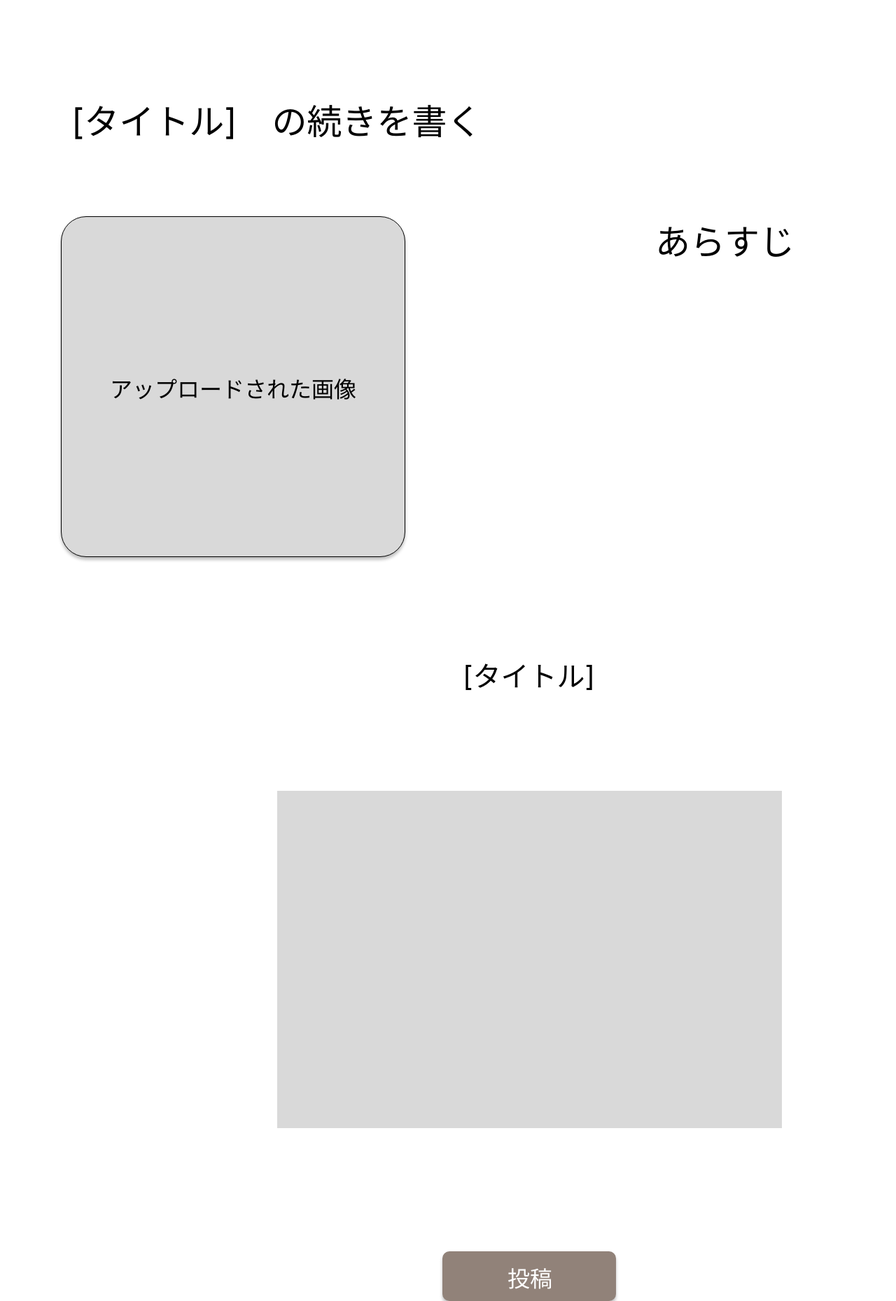
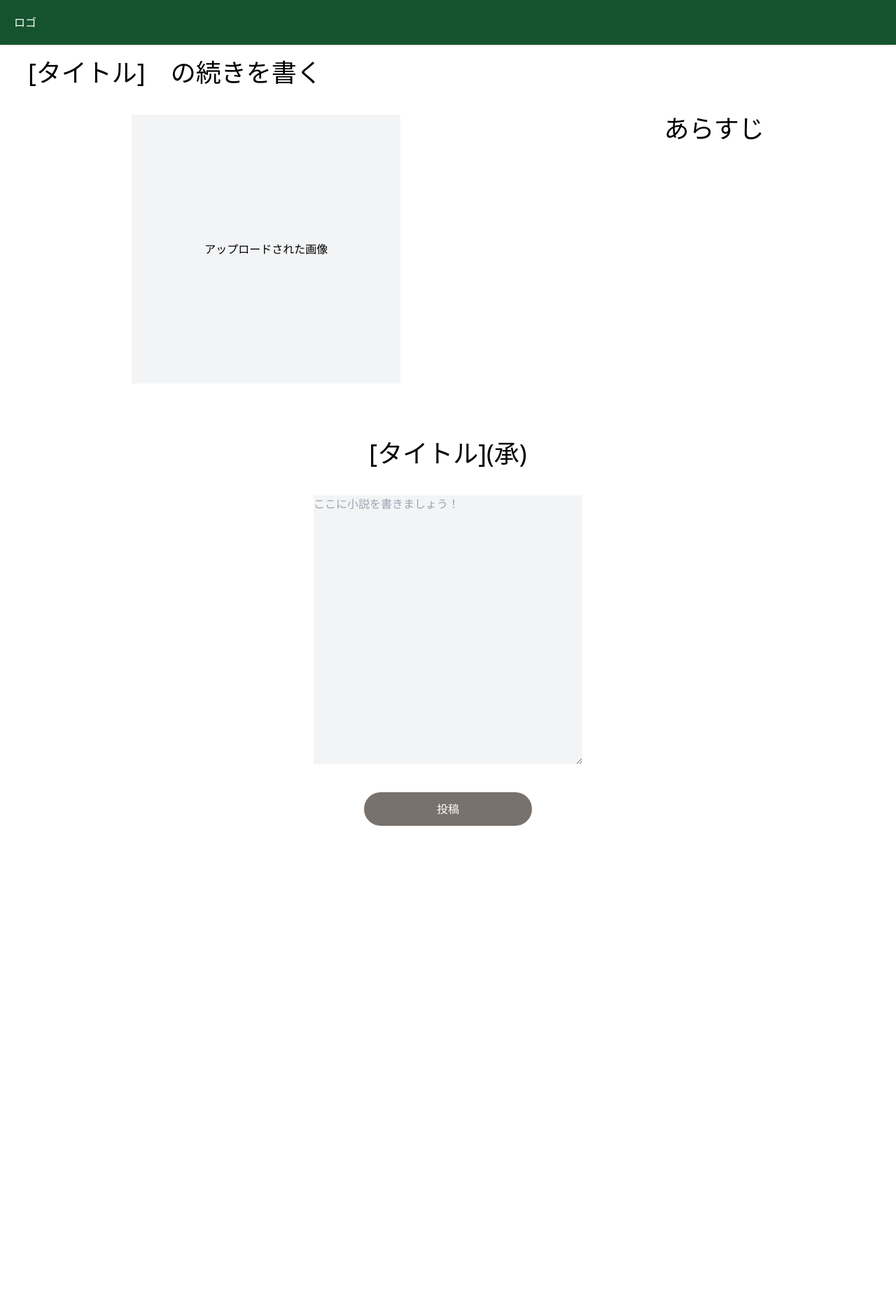
Before and after one commit to takuma-shishido/dejavu, a Django app: page /write_continue/ in a window 1280 px wide. Shown: the whole page at 70% size. After the commit the page ends 1180 px from the top, so only its background shows below. Run offline with Django 3.2, Linux system fonts and the light colour scheme; some libraries are stand-ins or nearby versions.

Commit message:
*要確認*小説の続きを書く画面のモック完成

```diff
--- a/dejavu/urls.py
+++ b/dejavu/urls.py
@@ -1,18 +1,4 @@
-"""dejavu URL Configuration
 
-The `urlpatterns` list routes URLs to views. For more information please see:
-    https://docs.djangoproject.com/en/3.2/topics/http/urls/
-Examples:
-Function views
-    1. Add an import:  from my_app import views
-    2. Add a URL to urlpatterns:  path('', views.home, name='home')
-Class-based views
-    1. Add an import:  from other_app.views import Home
-    2. Add a URL to urlpatterns:  path('', Home.as_view(), name='home')
-Including another URLconf
-    1. Import the include() function: from django.urls import include, path
-    2. Add a URL to urlpatterns:  path('blog/', include('blog.urls'))
-"""
 from django.contrib import admin
 from django.urls import path, include
 
--- a/templates/write_continue.html
+++ b/templates/write_continue.html
@@ -7,17 +7,32 @@
     <title>Dejavu</title>
 </head>
 <body>
-    <div style="width: 100%; height: 100%; position: relative; background: white">
-        <div style="width: 492px; height: 487px; left: 87px; top: 309px; position: absolute; background: #D9D9D9; box-shadow: 0px 4px 4px rgba(0, 0, 0, 0.25); border-radius: 36px; border: 1px black solid"></div>
-        <div style="left: 102px; top: 137px; position: absolute; color: black; font-size: 50px; font-family: Inter; font-weight: 400; word-wrap: break-word">[タイトル]　の続きを書く</div>
-        <div style="width: 248px; height: 71px; left: 632px; top: 1788px; position: absolute">
-            <div style="width: 248px; height: 71px; left: 0px; top: 0px; position: absolute; background: #918279; box-shadow: 0px 4px 4px rgba(0, 0, 0, 0.25); border-radius: 10px"></div>
-            <button style="width: 140.46px; left: 54.87px; top: 16px; position: absolute; text-align: center; color: white; font-size: 32px; font-family: Inter; font-weight: 400; word-wrap: break-word">投稿</button>
+    <nav class="p-5 bg-green-900 shadow">
+        <h1 class="text-white">ロゴ</h1>
+    </nav>
+    <div class="ml-10 mt-5 text-4xl" >[タイトル]　の続きを書く</div>
+    <div class="flex justify-around">
+        <div>
+            <div class="mt-10 w-96 h-96 bg-gray-100 flex items-center justify-center">
+                <p>アップロードされた画像</p>
+            </div>
         </div>
-        <div style="left: 157px; top: 533px; position: absolute; text-align: center; color: black; font-size: 32px; font-family: Inter; font-weight: 400; word-wrap: break-word">アップロードされた画像</div>
-        <div style="width: 279px; height: 73px; left: 896px; top: 309px; position: absolute; text-align: center; color: black; font-size: 50px; font-family: Inter; font-weight: 400; word-wrap: break-word">あらすじ</div>
-        <div style="width: 191px; height: 52px; left: 661px; top: 937px; position: absolute; color: black; font-size: 40px; font-family: Inter; font-weight: 400; word-wrap: break-word">[タイトル]<br/></div>
-        <div style="width: 721px; height: 482px; left: 396px; top: 1130px; position: absolute; background: #D9D9D9"></div>
+
+        <div>
+            <div class="mt-10 text-4xl">あらすじ</div>
+        </div>
     </div>
+    <fotm>
+        <div class="flex flex-col content-center text-center">
 
+            <div class=" text-4xl mt-20">[タイトル](承)</div>
+            <div class="mt-10">
+                <textarea class="w-96 h-96 bg-gray-100" placeholder="ここに小説を書きましょう！"></textarea>
+            </div>
+
+            <div>
+                <button type="submit" class="text-white bg-stone-500 hover:bg-stone-400 rounded-3xl p-3 w-60 mt-10">投稿</button>
+            </div>
+        </div>
+    </fotm>
 </body>
```
